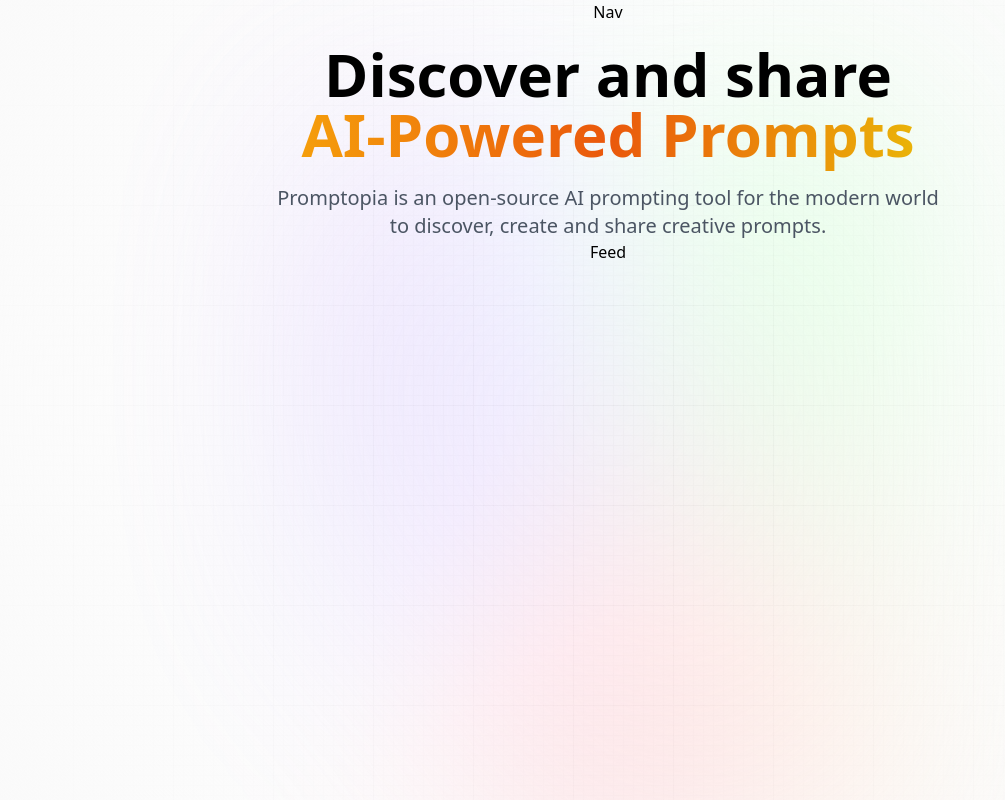
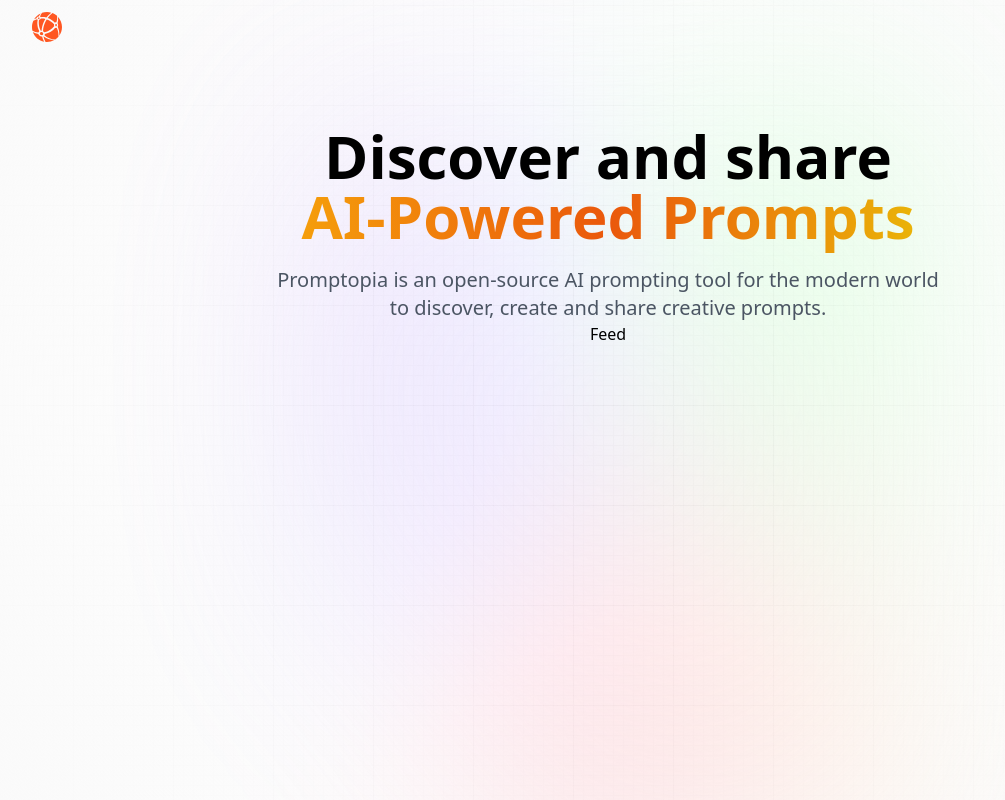
Before and after one commit to NTiger07/Promptopia-next, a Next.js app: page / in a window 1280 px wide. Shown: the whole page, without its empty margins (32-1037 px from the left). Built offline with nearby package versions, Linux system fonts and the light colour scheme.

Commit message:
styled nav

```diff
--- a/components/Nav.jsx
+++ b/components/Nav.jsx
@@ -1,3 +1,22 @@
+"use client";
+
+import Link from "next/link";
+import Image from "next/image";
+import { useState, useEffect } from "react";
+import { signIn, signOut, useSession, getProviders } from "next-auth/react";
+
 export default function Nav() {
-  return <div>Nav</div>;
+  return (
+    <nav className="flex-between w-full mb-16 pt-3">
+      <Link href="/" className="flex gap-2 flex-center">
+        <Image
+          src="/assets/images/logo.svg"
+          alt="Promptopia Logo"
+          width={30}
+          height={30}
+          className="object-contain"
+        />
+      </Link>
+    </nav>
+  );
 }
```
